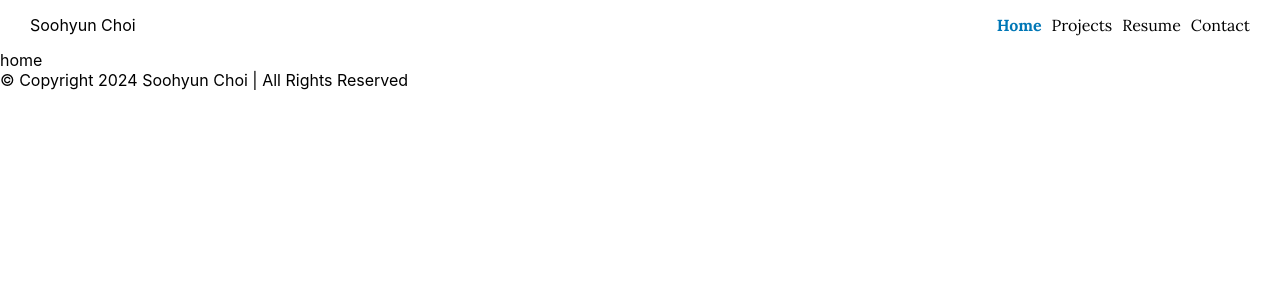
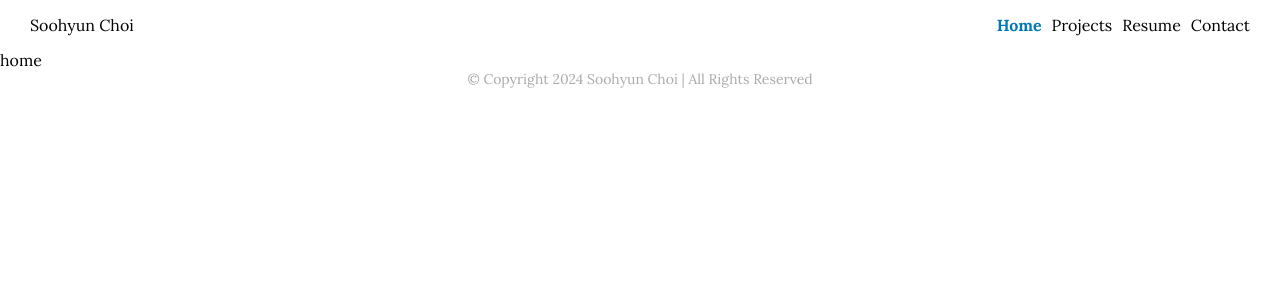
Before and after one commit to Soohyun-CHOI/profile, a React (Create React App) app: page / in a window 1280 px wide. Shown: the top 300 px of the page. Built offline with nearby package versions, Linux system fonts and the light colour scheme.

Commit message:
feat: Create Footer

```diff
--- a/src/App.js
+++ b/src/App.js
@@ -4,6 +4,7 @@ import Header from "./components/Header";
 import Home from "./components/Home";
 import Projects from "./components/Projects";
 import NotFound from "./components/NotFound";
+import Footer from "./components/Footer";
 
 function App() {
   return (
@@ -16,9 +17,7 @@ function App() {
                   <Route path="*" element={<NotFound />} />
               </Routes>
           </div>
-          <div id="Footer">
-              © Copyright 2024 Soohyun Choi | All Rights Reserved
-          </div>
+          <Footer />
     </div>
   );
 }
--- /dev/null
+++ b/src/components/Footer.js
@@ -0,0 +1,11 @@
+import "../styles/Footer.scss";
+
+function Footer() {
+    return (
+        <div className="Footer">
+            © Copyright 2024 Soohyun Choi | All Rights Reserved
+        </div>
+    )
+}
+
+export default Footer;
--- /dev/null
+++ b/src/styles/Footer.scss
@@ -0,0 +1,7 @@
+@import "init";
+
+.Footer {
+  color: #aaaaaa;
+  text-align: center;
+  font-size: 14px;
+}
--- a/src/styles/Header.scss
+++ b/src/styles/Header.scss
@@ -7,13 +7,9 @@
   align-items: center;
   justify-content: space-between;
 
-  #menu {
-    font-family: "Lora", serif;
-
-    a {
+  #menu > a {
       margin-left: 10px;
       text-decoration: none;
-    }
   }
 
   .inactive {
--- a/src/styles/init.scss
+++ b/src/styles/init.scss
@@ -1,4 +1,8 @@
 @import url('https://fonts.googleapis.com/css2?family=Lora:wght@400;700&display=swap');
+
+* {
+  font-family: "Lora", serif;
+}
 
 $basic-padding: 0 30px;
 
```
